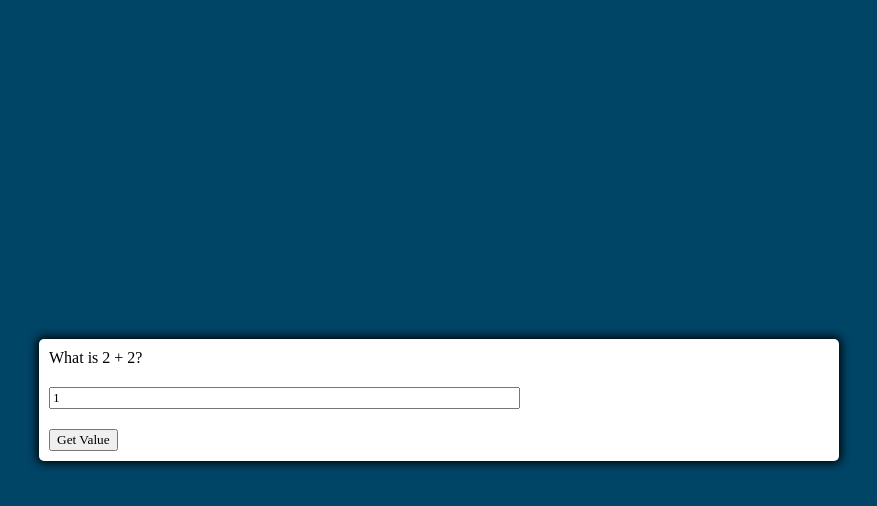
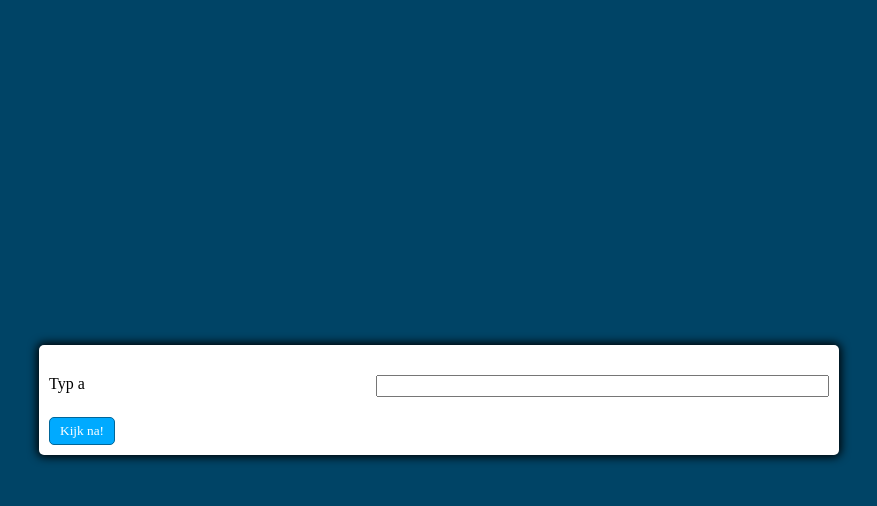
Before and after one commit to KatrienVM/Quiz, a plain HTML site: page index.html in a window 1280 px wide. Both pictures are taken after a click on the button "Start". Shown: the whole page, without its empty margins (201-1078 px from the left). Drawn offline with Linux system fonts and the light colour scheme.

Commit message:
adds new input fields

```diff
--- a/index.html
+++ b/index.html
@@ -11,15 +11,16 @@
 <body>
 <div class="container">
     <div id="question-container" class="hide">
-        <div id="question">Question</div>
         <div id="answer-buttons" class="btn-grid">
+            <div id="result"></div>
         </div>
-        <button type="button" class="submit-button">Get Value</button>
+        <button type="button" class="submit-button btn">Kijk na!</button>
     </div>
     <div class="controls">
         <button id="start-btn" class="start-btn btn">Start</button>
         <button id="next-btn" class="next-btn btn hide">Next</button>
     </div>
+    <div class="score"></div>
 </div>
 </body>
 </html>
--- a/js/quiz.js
+++ b/js/quiz.js
@@ -1,8 +1,11 @@
 const startButton = document.getElementById('start-btn');
 const nextButton = document.getElementById('next-btn');
 const questionContainerElement = document.getElementById('question-container');
-const questionElement = document.getElementById('question');
 const answerButtonsElement = document.getElementById('answer-buttons');
+
+let value = 0;
+let count = 0;
+
 
 let shuffledQuestions;
 let currentQuestionIndex;
@@ -14,6 +17,7 @@ nextButton.addEventListener('click', () => {
 })
 
 function startGame() {
+    count = 0;
     startButton.classList.add('hide')
     shuffledQuestions = questions.sort(() => Math.random() - .5)
     currentQuestionIndex = 0;
@@ -27,57 +31,99 @@ function setNextQuestion() {
 }
 
 function showQuestion(question) {
-    questionElement.innerText = question.question
     question.answers.forEach(answer => {
-        console.log("answer", answer.text)
 
-        addInput();
+        addQuestion(question);
+
+
+        const inputField = document.getElementById('input-field');
+        const answerInput = document.getElementById('answer-buttons').lastChild;
+
+
 
         const submitButton = document.querySelector('.submit-button');
+
         submitButton.addEventListener('click', () => {
-            const val = document.getElementById('input-field').value;
-            console.log("value", val)
-            console.log("answer", answer.text)
 
-            if (val === answer.text) {
-                document.body.classList.add('correct')
+            if (value !== answer.text) {
+                document.body.classList.add('wrong');
+                document.body.classList.remove("correct");
             }
             else {
-                document.body.classList.add('wrong')
+                document.body.classList.add('correct')
+                document.body.classList.remove("wrong");
             }
         });
 
+        answerInput.addEventListener('input', inputHandler);
 
-        document.getElementById('input-field').addEventListener('input', selectAnswer)
+        answerInput.addEventListener("keyup", function(e) {
+            if (e.keyCode === 13) {
+                e.preventDefault();
+                submitButton.click(selectAnswer);
+            }
+        });
+
+        answerInput.addEventListener('input', selectAnswer);
+
 })
+
+}
+
+function addQuestion (question) {
+    const questionField = document.createElement('div');
+    questionField.classList.add('question');
+    questionField.id = "question";
+    questionField.innerHTML = question.question;
+
+    document.body.appendChild(questionField);
+    answerButtonsElement.appendChild(questionField)
+
+    addInput()
 }
 
 function addInput() {
     const answerField = document.createElement('input')
     answerField.classList.add('input-field');
     answerField.type = "text";
-    answerField.id = 'input-field';
-    answerField.value = "1";
+    answerField.id = "input-field";
 
     document.body.appendChild(answerField);
-    answerButtonsElement.appendChild(answerField)
+    answerButtonsElement.appendChild(answerField);
 }
+
+const inputHandler = function(e) {
+    value = e.target.value;
+};
+
 
 function resetState() {
     clearStatusClass(document.body)
-    nextButton.classList.add('hide')
-    while (answerButtonsElement.firstChild) {
-        answerButtonsElement.removeChild(answerButtonsElement.firstChild)
-    }
+    nextButton.classList.add('hide');
+
+     while (answerButtonsElement.firstChild) {
+         answerButtonsElement.removeChild(answerButtonsElement.firstChild)
+     }
 }
 
-function selectAnswer() {
+function selectAnswer(e) {
+    const selectedButton = e.target;
+    console.log(selectedButton.value)
+
     if (shuffledQuestions.length > currentQuestionIndex + 1) {
         nextButton.classList.remove('hide')
     } else {
         startButton.innerText = 'Restart'
         startButton.classList.remove('hide')
     }
+
+    // if (selectedButton.value === questions[0].answers[0].text) {
+    //     count++;
+    // } count--;
+    //
+    // const score = document.querySelector('.score');
+    // score.innerHTML = count.toString();
+
 }
 
 function setStatusClass(element, correct) {
@@ -97,21 +143,21 @@ function clearStatusClass(element) {
 
 const questions = [
     {
-        question: 'What is 2 + 2?',
+        question: 'Typ a',
         answers: [
-            { text: '4', correct: true },
+            { text: 'a', correct: true },
         ]
     },
     {
-        question: 'Who is the best YouTuber?',
+        question: 'Typ b',
         answers: [
-            { text: 'Web Dev Simplified', correct: true },
+            { text: 'b', correct: true },
         ]
     },
     {
-        question: 'Is web development fun?',
+        question: 'Typ c',
         answers: [
-            { text: 'YES!!!', correct: true },
+            { text: 'c', correct: true },
         ]
     }
 ]
```
